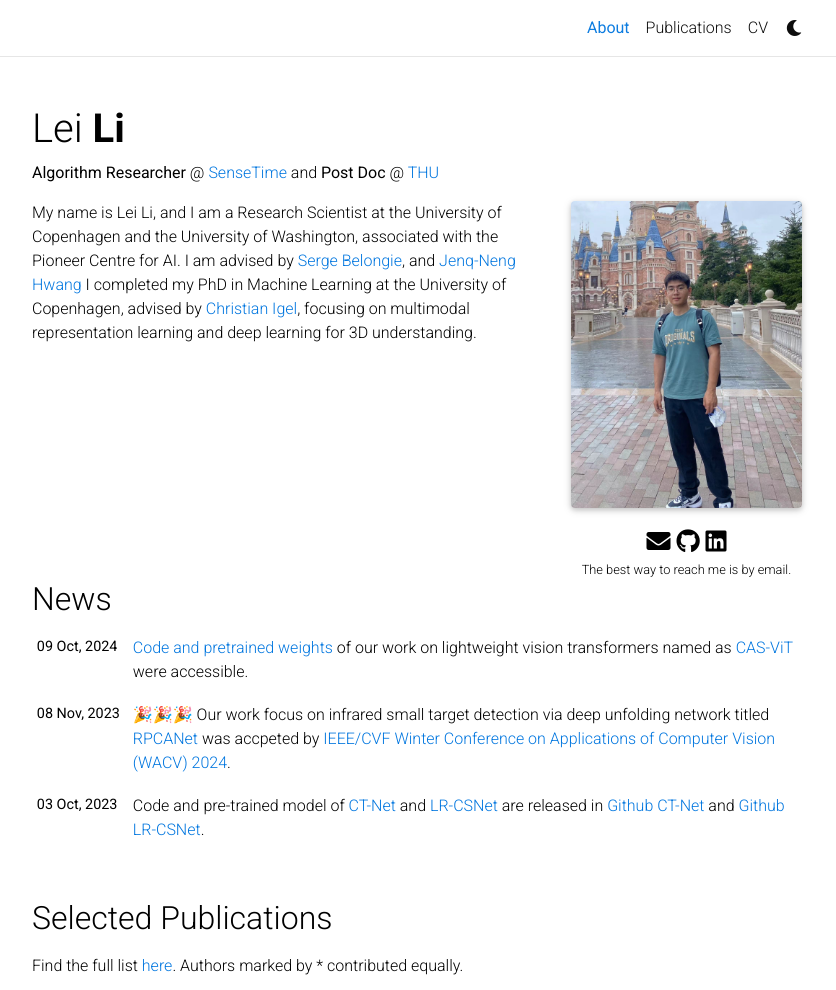
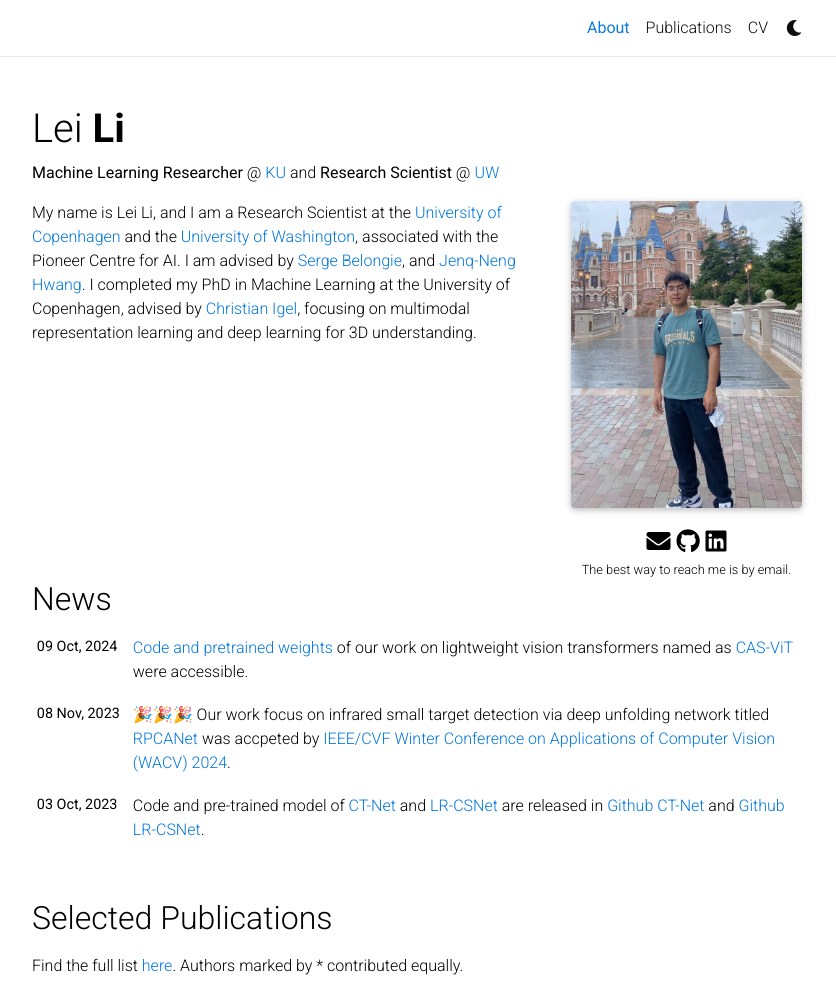
Before and after one commit to llei66/li-lei.github.io, a Jekyll site: the page built from _pages/about.md, in a window 1280 px wide and 1164 px high, cut to the strip 0-990 px from the top of the window. Shown: the whole strip, without its empty margins (223-1059 px from the left). Built offline with Jekyll 4.4.1, drawn with Linux system fonts in a browser that asks for light colours; full-size pictures stand in for the smaller copies a plugin makes; comment, search, counter and statistics services are not loaded; a style sheet for code colours, icons or effects is not loaded.

Commit message:
Update about.md

```diff
--- a/_pages/about.md
+++ b/_pages/about.md
@@ -2,7 +2,7 @@
 layout: about
 title: About
 permalink: /
-subtitle: <b>Algorithm Researcher</b> @ <a href="https://www.sensetime.com/cn">SenseTime</a> and <b>Post Doc</b> @ <a href="https://www.tsinghua.edu.cn/">THU</a>
+subtitle: <b>Machine Learning Researcher</b> @ <a href="https://www.ku.dk/en">KU</a> and <b>Research Scientist</b> @ <a href="https://www.washington.edu/">UW</a>
 
 profile:
   align: right
@@ -19,4 +19,4 @@
 social: true  # includes social icons at the bottom of the page
 ---
 
-  My name is Lei Li, and I am a Research Scientist at the University of Copenhagen and the University of Washington, associated with the Pioneer Centre for AI. I am advised by [Serge Belongie](https://www.belongielab.org/), and [Jenq-Neng Hwang](https://people.ece.uw.edu/hwang/) I completed my PhD in Machine Learning at the University of Copenhagen, advised by [Christian Igel](https://christian-igel.github.io/), focusing on multimodal representation learning and deep learning for 3D understanding.
+  My name is Lei Li, and I am a Research Scientist at the [University of Copenhagen](https://www.ku.dk/en) and the [University of Washington](https://www.washington.edu/), associated with the Pioneer Centre for AI. I am advised by [Serge Belongie](https://www.belongielab.org/), and [Jenq-Neng Hwang](https://people.ece.uw.edu/hwang/). I completed my PhD in Machine Learning at the University of Copenhagen, advised by [Christian Igel](https://christian-igel.github.io/), focusing on multimodal representation learning and deep learning for 3D understanding.
```
